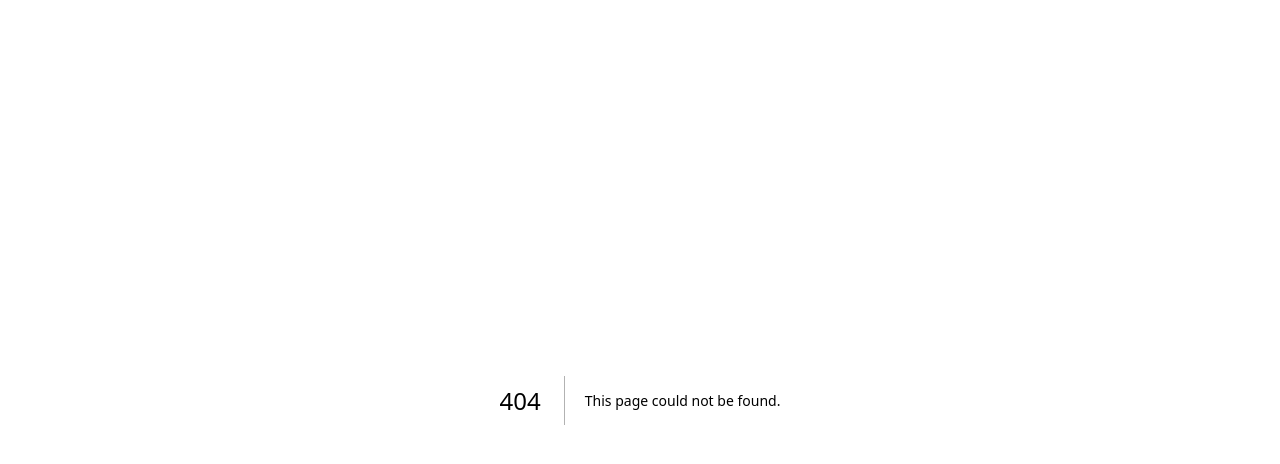
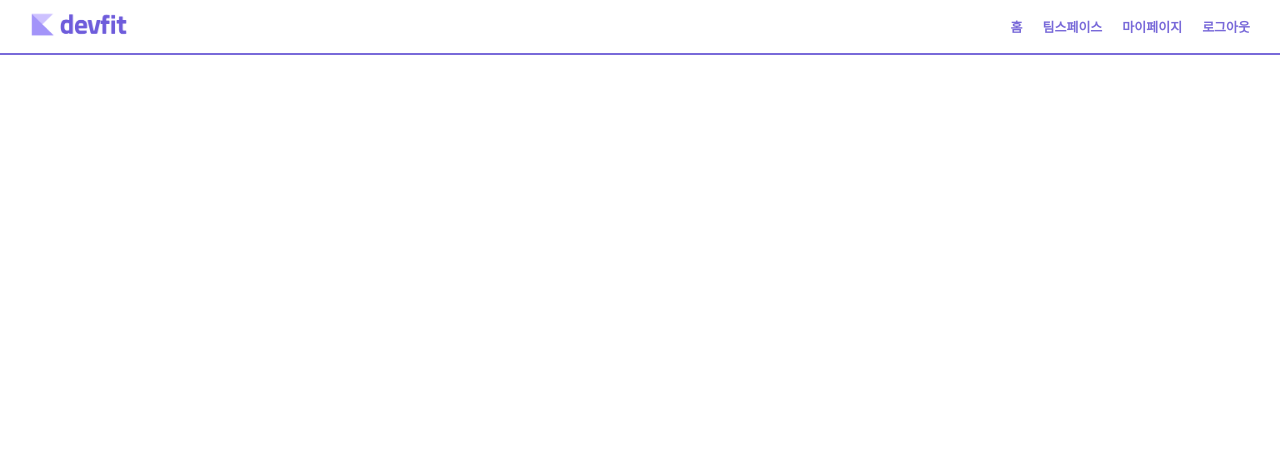
Before and after one commit to AM-Inspire-Devfit/devfit-frontend, a Next.js app in the folder devfit-next/: page /teamspace in a window 1280 px wide. Before the commit this address had no page. Shown: the top 464 px of the page. Built offline with nearby package versions, Linux system fonts and the light colour scheme.

Commit message:
Feat: 네비게이션바 구현 (#8)

```diff
--- a/devfit-next/package.json
+++ b/devfit-next/package.json
@@ -12,12 +12,14 @@
     "next": "15.1.6",
     "react": "^19.0.0",
     "react-dom": "^19.0.0",
+    "react-router-dom": "^7.1.4",
     "styled-components": "^6.1.14"
   },
   "devDependencies": {
     "@eslint/eslintrc": "^3",
     "babel-plugin-styled-components": "^2.1.4",
     "eslint": "^9",
-    "eslint-config-next": "15.1.6"
+    "eslint-config-next": "15.1.6",
+    "prettier": "^3.4.2"
   }
 }
--- /dev/null
+++ b/devfit-next/src/app/teamspace/page.js
@@ -0,0 +1,11 @@
+import Navbar from '../../components/Navbar';
+
+export default function TeamSpacePage(){
+    return(
+        <>
+        <Navbar />
+
+        </>
+
+    )
+}
--- /dev/null
+++ b/devfit-next/src/components/Navbar.js
@@ -0,0 +1,65 @@
+"use client";
+
+import React from 'react';
+import styled from 'styled-components';
+import Link from 'next/link';
+import Image from "next/image";
+
+export const NavbarContainer = styled.nav`
+  width: 100%;
+  height: 55px;
+  background-color: #FFFFFF;
+  display: flex;
+  align-items: center;
+  justify-content: space-between;
+  padding: 0 30px;
+  top: 0;
+  left: 0;
+  border-bottom: 2px solid #796AD9;
+`;
+
+export const LogoContainer = styled.div`
+  display: flex;
+  align-items: center;
+`;
+
+export const NavLinks = styled.div`
+  display: flex;
+  gap: 20px;
+`;
+
+export const StyledLink = styled(Link)`
+  text-decoration: none;
+  color: #796AD9;
+  font-size: 13px;
+  font-weight: 700;
+  transition: color 0.2s;
+
+  &:hover {
+    color: #796AD9;
+  }
+`;
+
+const Navbar = () => {
+  return (
+    <NavbarContainer>
+      <Link href="/boarding" passHref>
+      <LogoContainer>
+        <Image
+          src="/img/devfit-logo.png"
+          alt="Logo"
+          width={100}
+          height={55} />
+      </LogoContainer>
+      </Link>
+      <NavLinks>
+        <StyledLink href="/home">홈</StyledLink>
+        <StyledLink href="/teamspace">팀스페이스</StyledLink>
+        <StyledLink href="/mypage">마이페이지</StyledLink>
+        <StyledLink href="/">로그아웃</StyledLink>
+      </NavLinks>
+    </NavbarContainer>
+  );
+};
+
+export default Navbar;
```
Also changed, not shown: devfit-next/src/app/teamspace/teamspace.js (added, +13 -0 lines), devfit-next/src/app/teamspace/teamspace_s.js (added), 1 other file (tests, documents, lock files or other folders).
